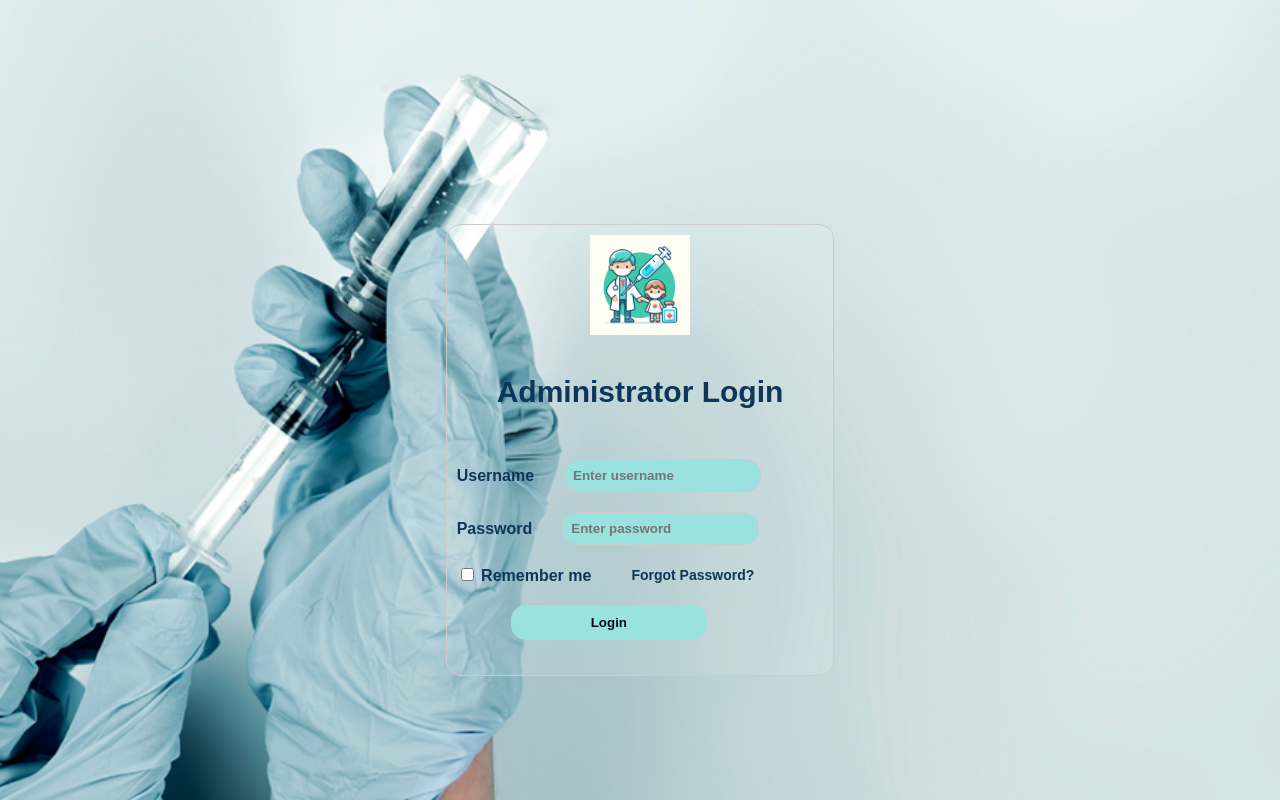
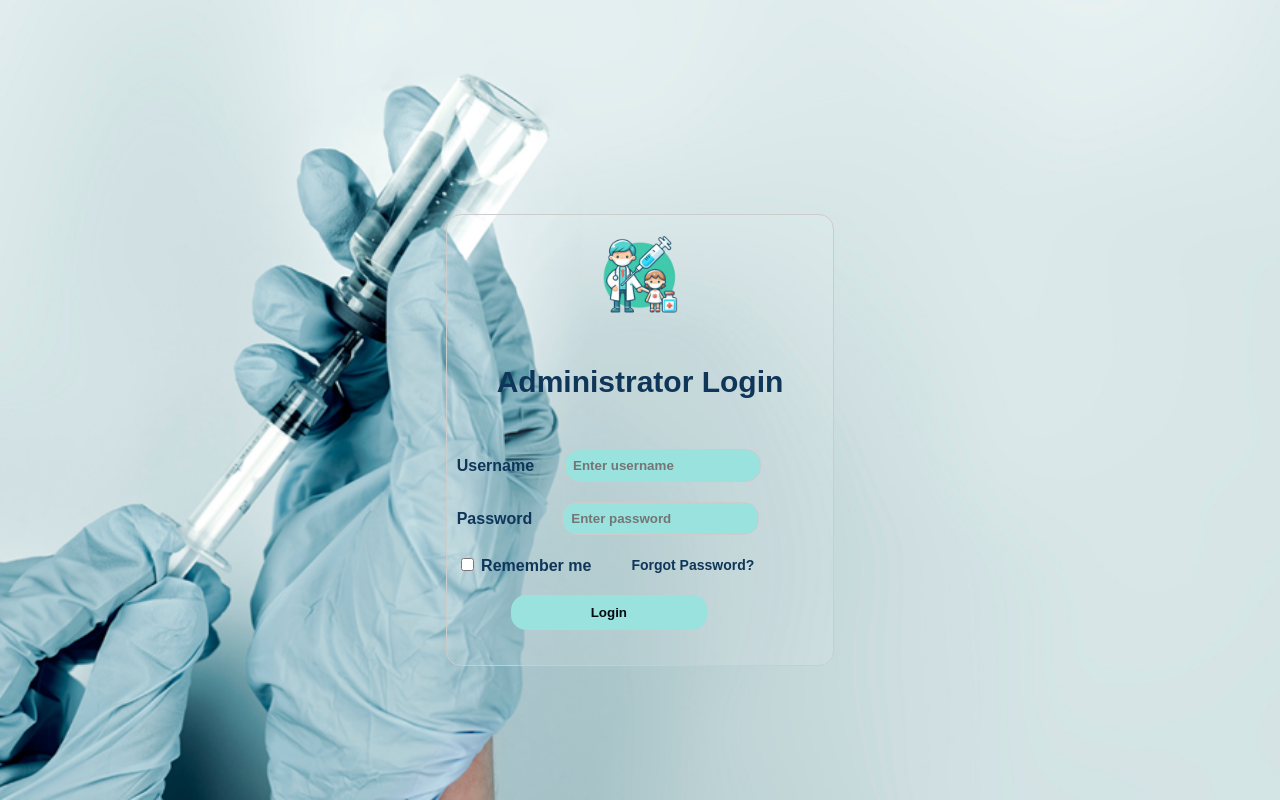
Before and after one commit to nethmimelisha/Computing-Group-Project, a PHP site: page /adlogin.html in a window 1280 px wide. Run offline with PHP 8.4, Linux system fonts and the light colour scheme.

Commit message:
edit admin css

```diff
--- a/adlogin.html
+++ b/adlogin.html
@@ -9,7 +9,7 @@
 </head>
 <body>
   <div class="container">
-  <img src="img/img1.jpg" alt="Logo" class="logo">
+  <img src="img/logo.png" alt="Logo" class="logo">
     <h1>Administrator Login</h1>
     <form>
       <div class="form-group">
--- a/css/adlogin.css
+++ b/css/adlogin.css
@@ -13,11 +13,9 @@ body {
    align-items: center;
   }
 
-
   .container {
     max-width: 400px;
-    margin: 150px auto 50px ;
-
+    margin: 100px auto 20px  ;
     padding: 10px;
     border: 1px solid #ccc;
     border-radius: 15px;
```
